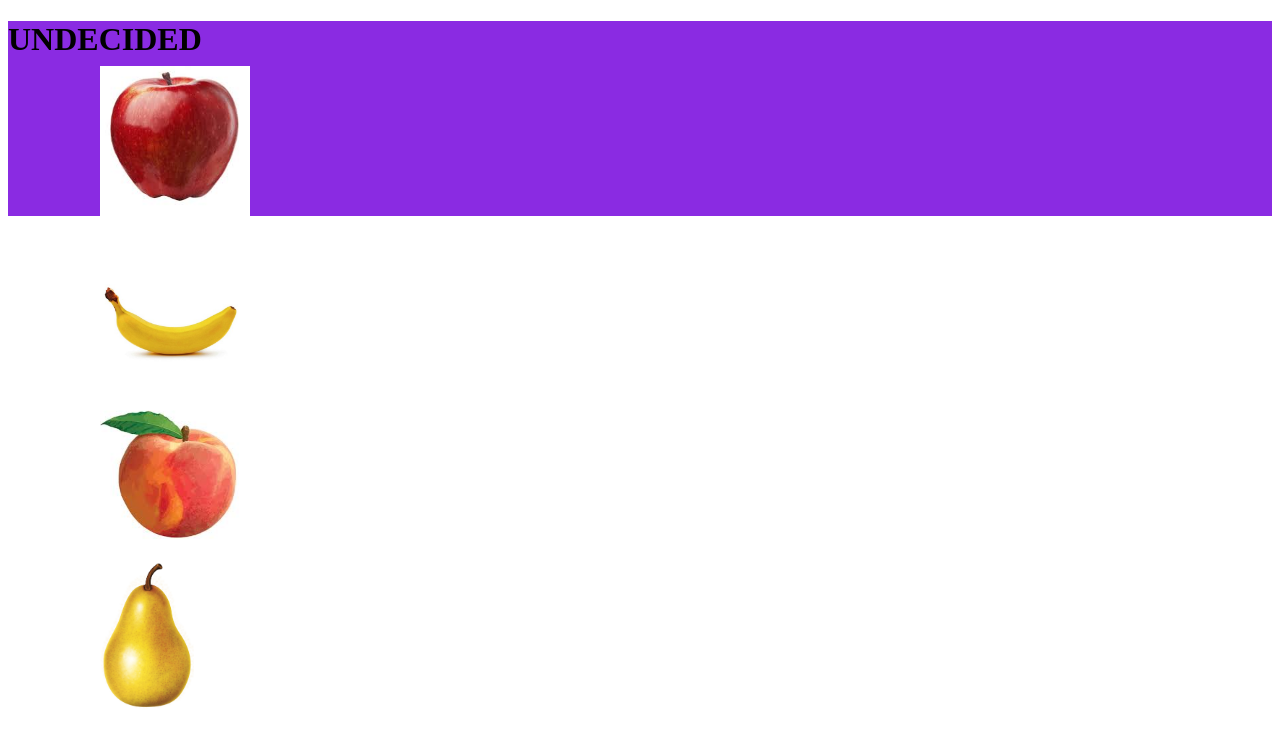
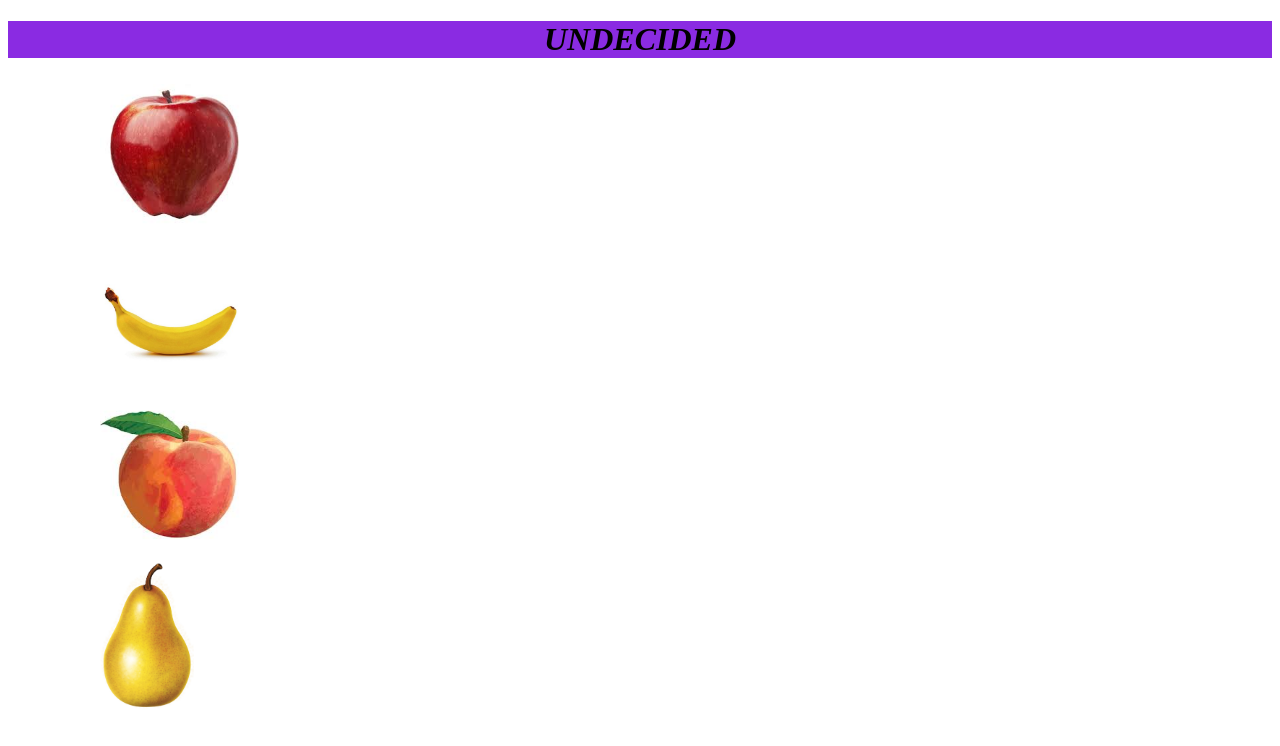
Before and after one commit to ToriFortune/vicTORI, a plain HTML site: page index.html in a window 1280 px wide. Drawn offline with Linux system fonts and the light colour scheme; files that its build step writes are made by us from their sources; files whose address does not match are found by name.

Commit message:
updated css folder

```diff
--- a/assets/css/reset.css
+++ b/assets/css/reset.css
@@ -0,0 +1,48 @@
+/* http://meyerweb.com/eric/tools/css/reset/
+   v2.0 | 20110126
+   License: none (public domain)
+*/
+
+html, body, div, span, applet, object, iframe,
+h1, h2, h3, h4, h5, h6, p, blockquote, pre,
+a, abbr, acronym, address, big, cite, code,
+del, dfn, em, img, ins, kbd, q, s, samp,
+small, strike, strong, sub, sup, tt, var,
+b, u, i, center,
+dl, dt, dd, ol, ul, li,
+fieldset, form, label, legend,
+table, caption, tbody, tfoot, thead, tr, th, td,
+article, aside, canvas, details, embed,
+figure, figcaption, footer, header, hgroup,
+menu, nav, output, ruby, section, summary,
+time, mark, audio, video {
+	margin: 0;
+	padding: 0;
+	border: 0;
+	font-size: 100%;
+	font: inherit;
+	vertical-align: baseline;
+}
+/* HTML5 display-role reset for older browsers */
+article, aside, details, figcaption, figure,
+footer, header, hgroup, menu, nav, section {
+	display: block;
+}
+body {
+	line-height: 1;
+}
+ol, ul {
+	list-style: none;
+}
+blockquote, q {
+	quotes: none;
+}
+blockquote:before, blockquote:after,
+q:before, q:after {
+	content: '';
+	content: none;
+}
+table {
+	border-collapse: collapse;
+	border-spacing: 0;
+}
--- a/assets/css/style.css
+++ b/assets/css/style.css
@@ -1,4 +1,17 @@
-h1
+.jumbotron
 {
-  background-color: blueviolet
+  background-color: blueviolet;
+  text-align: center; font-family: 'Times New Roman', Times, serif;
+  font-style: italic;
+h1{
 }
+<button type="button" class="btn btn-primary">Primary</button>
+<button type="button" class="btn btn-secondary">Secondary</button>
+<button type="button" class="btn btn-success">Success</button>
+<button type="button" class="btn btn-danger">Danger</button>
+<button type="button" class="btn btn-warning">Warning</button>
+<button type="button" class="btn btn-info">Info</button>
+<button type="button" class="btn btn-light">Light</button>
+<button type="button" class="btn btn-dark">Dark</button>
+
+<button type="button" class="btn btn-link">Link</button>
--- a/index.html
+++ b/index.html
@@ -6,7 +6,9 @@
     <meta http-equiv="X-UA-Compatible" content="IE=edge">
     <title>Page Title</title>
     <meta name="viewport" content="width=device-width, initial-scale=1">
-    <link rel="stylesheet" type="text/css" media="screen" href="style.css">
+    <link rel="stylesheet" type="text/css" media="screen" href="assets/css/style.css">
+    <link rel="assets/css/reset.css"
+
     <script src="game.js"></script>
 
 </head>
@@ -15,10 +17,10 @@
 
     <div class="container">
 
-
         <div class="jumbotron">
             <h1>
                 <strong>UNDECIDED</strong>
+            </div>
                 <div class="row">
 
                     <div class="col-sm-3"> <img src="assets/images/apple.jpg" alt="" class="img apple"
@@ -34,7 +36,7 @@
 
                     <div class="col-sm-3"> <img src="assets/images/pear.jpg" alt="" class="img peaar"
                             style="position:absolute; top: 560px; left: 100px; height: 150px"> </div>
-                </div>
+
 
 
 </body>
```
